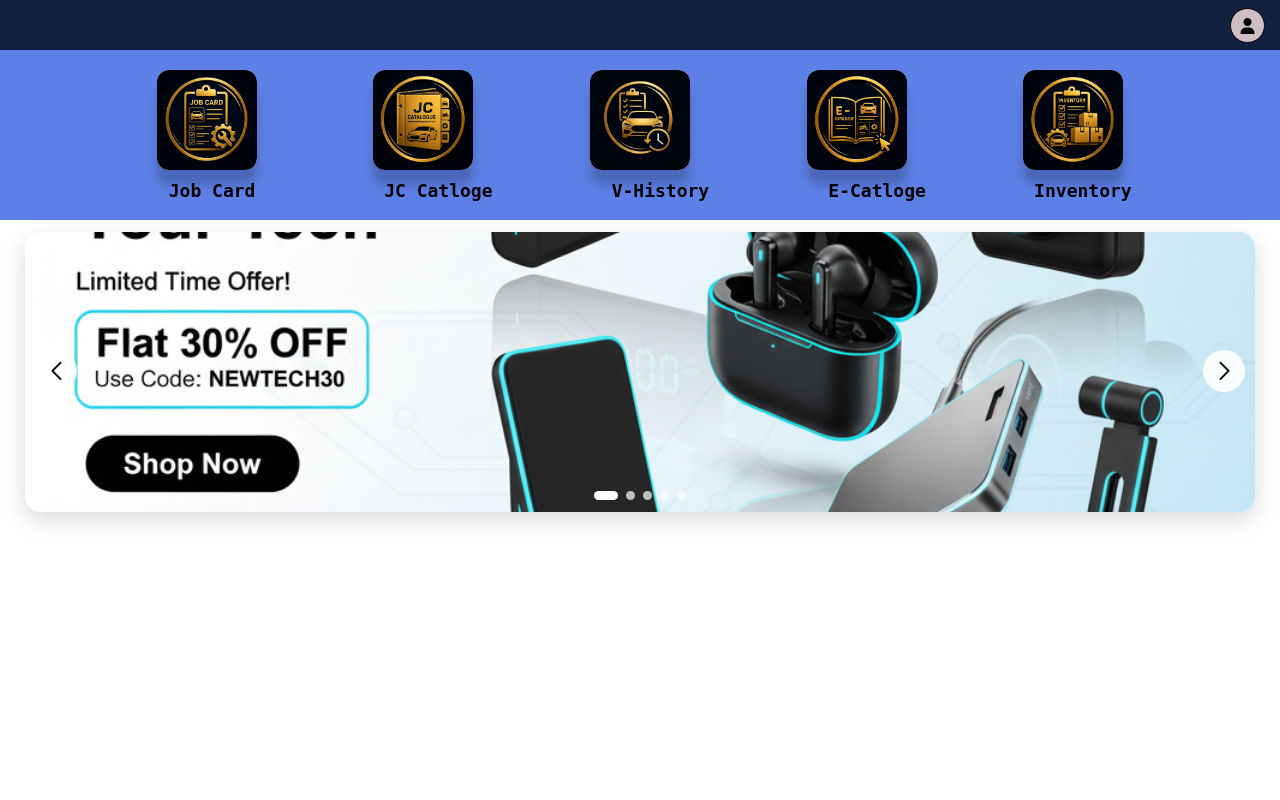
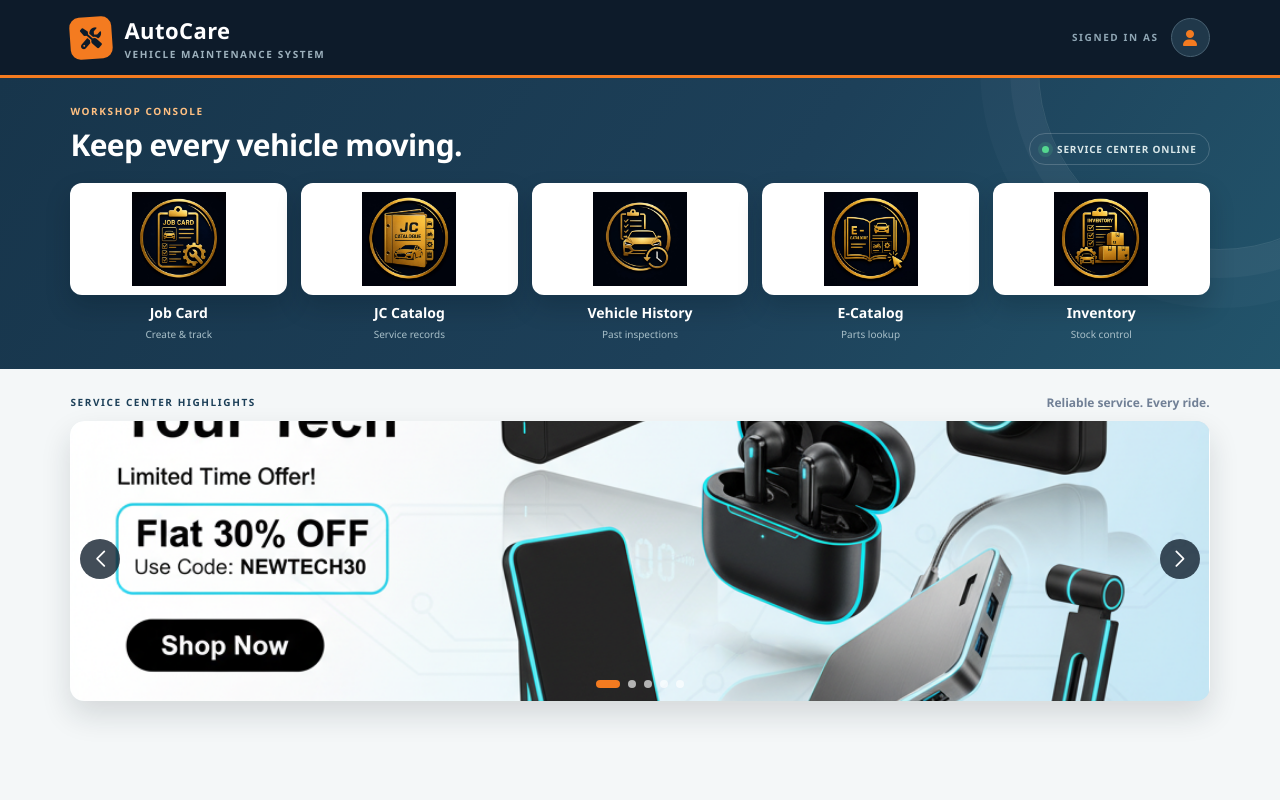
Before and after one commit to Abhishek279-dot/Two-FourWheelerMaintance, a PHP site: page /HomePage.html in a window 1280 px wide. Run offline with PHP 8.4, Linux system fonts and the light colour scheme; some libraries are stand-ins or nearby versions.

Commit message:
HomePage Updated

```diff
--- a/MAIN_CODE/FrontEnd/HomePage.html
+++ b/MAIN_CODE/FrontEnd/HomePage.html
@@ -3,10 +3,10 @@
 <head>
     <meta charset="UTF-8">
     <meta name="viewport" content="width=device-width, initial-scale=1.0">
-    <title>Home</title>
+    <title>AutoCare | Vehicle Maintenance System</title>
 
     <!-- Link to external CSS Stylesheet -->
-    <link rel="stylesheet" href="HomePage.css">
+    <link rel="stylesheet" href="homepage.css">
 
         <link
       rel="stylesheet"
@@ -21,63 +21,83 @@
 </head>
 <body>
     <div class="main-container">
-        <div class="header">
-           <h4 id="userRoleDisplay">Admin</h4>
-           <h6 id="userBranch">Swami Service Center</h6>
-            <div class="profile-circle">
-             <!-- <i data-lucide="user" id="userProfile"></i> -->
-              <i class="fa-solid fa-user" class="userProfile"></i>
+        <header class="header">
+            <div class="brand-lockup">
+                <div class="brand-mark"><i class="fa-solid fa-screwdriver-wrench"></i></div>
+                <div>
+                    <p class="brand-name">AutoCare</p>
+                    <span class="brand-caption">VEHICLE MAINTENANCE SYSTEM</span>
+                </div>
             </div>
-        </div>
 
-        <div class="menu">
+            <div class="header-account">
+                <div class="account-copy">
+                    <span class="account-label">SIGNED IN AS</span>
+                    <h4 id="userRoleDisplay">Admin</h4>
+                    <h6 id="userBranch">Swami Service Center</h6>
+                </div>
+                <div class="profile-circle" aria-label="User profile">
+                    <i class="fa-solid fa-user userProfile"></i>
+                </div>
+            </div>
+        </header>
+
+        <section class="menu">
+            <div class="menu-heading">
+                <div>
+                    <span class="section-kicker">WORKSHOP CONSOLE</span>
+                    <h1>Keep every vehicle moving.</h1>
+                </div>
+                <div class="service-status"><span class="status-dot"></span> SERVICE CENTER ONLINE</div>
+            </div>
 
             <div class="container">
-    <div class="categories-grid">
+    <div class="categories-grid" aria-label="Service modules">
       <div class="category-item">
         <div class="category-circle">
-                    <img src="Images/JobCard.jpeg" alt="JobCard">
-
+            <img src="Images/JobCard.jpeg" alt="Job Card">
         </div>
-        <h3><pre> Job Card</pre></h3>
+        <h3>Job Card</h3>
+        <span class="category-note">Create & track</span>
       </div>
       <div class="category-item">
         <div class="category-circle">
-                <img src="Images/JCCatlogeBlack.jpeg" alt="JobCard">
-
-
+            <img src="Images/JCCatlogeBlack.jpeg" alt="JC Catalog">
         </div>
-        <h3><pre> JC Catloge</pre></h3>
+        <h3>JC Catalog</h3>
+        <span class="category-note">Service records</span>
       </div>
       <div class="category-item">
         <div class="category-circle">
-            <img src="Images/vehicleHistoryBlack.jpeg" alt="JobCard">
-
+            <img src="Images/vehicleHistoryBlack.jpeg" alt="Vehicle History">
         </div>
-        <h3><pre>  V-History </pre></h3>
+        <h3>Vehicle History</h3>
+        <span class="category-note">Past inspections</span>
       </div>
       <div class="category-item">
         <div class="category-circle">
-                  <img src="Images/ECatlogeBlack.jpeg" alt="JobCard">
-
+            <img src="Images/ECatlogeBlack.jpeg" alt="E-Catalog">
         </div>
-        <h3><pre>  E-Catloge </pre></h3>
+        <h3>E-Catalog</h3>
+        <span class="category-note">Parts lookup</span>
       </div>
 
 
       <div class="category-item">
         <div class="category-circle">
-                  <img src="Images/InoventryBlack.jpeg" alt="Inoventry">
-
+            <img src="Images/InoventryBlack.jpeg" alt="Inventory">
         </div>
-        <h3><pre> Inventory </pre></h3>
+        <h3>Inventory</h3>
+        <span class="category-note">Stock control</span>
       </div>
     </div>
   </div>
-        </div>
+        </section>
 
                    <!-- Banner Image Swiper -->
-<div class="swiper banner-image-swiper">
+ <section class="banner-section" aria-label="Service center highlights">
+ <div class="banner-label"><span class="section-kicker">SERVICE CENTER HIGHLIGHTS</span><span>Reliable service. Every ride.</span></div>
+ <div class="swiper banner-image-swiper">
 
     <div class="swiper-wrapper">
 
@@ -111,6 +131,7 @@
     <div class="swiper-pagination banner-image-pagination"></div>
 
 </div>
+ </section>
 
     </div>
 
--- a/MAIN_CODE/FrontEnd/homepage.css
+++ b/MAIN_CODE/FrontEnd/homepage.css
@@ -1,246 +1,186 @@
-*{
-    margin:0;
-    padding:0;
-    box-sizing:border-box;
+:root {
+    --ink: #17202b;
+    --muted: #718096;
+    --navy: #0d1b2a;
+    --steel: #1d4059;
+    --surface: #f4f7f8;
+    --white: #ffffff;
+    --line: #dbe4e8;
+    --orange: #f47b20;
+    --orange-dark: #cf5b0e;
+    --green: #29a36a;
 }
 
-.body{
-    background-color:pink;
+* { margin: 0; padding: 0; box-sizing: border-box; }
+
+body {
+    min-height: 100vh;
+    background: var(--surface);
+    color: var(--ink);
+    font-family: "Segoe UI", Arial, sans-serif;
 }
 
-.header{
-    height:50px;
-    width:100%;
-    background:#12213f;
+.main-container { min-height: 100vh; overflow: hidden; }
+
+.header {
+    min-height: 78px;
+    width: 100%;
+    padding: 0 5.5%;
+    background: var(--navy);
+    display: flex;
+    align-items: center;
+    justify-content: space-between;
+    color: var(--white);
+    border-bottom: 3px solid var(--orange);
 }
 
-.menu{
-    height:170px;
-    width:100%;
-    background:rgb(93, 128, 230);
-    overflow: hidden;
-    margin:0;
+.brand-lockup, .header-account, .service-status, .banner-label { display: flex; align-items: center; }
+.brand-lockup { gap: 12px; }
+.brand-mark {
+    width: 42px;
+    height: 42px;
+    display: grid;
+    place-items: center;
+    border-radius: 10px;
+    color: var(--navy);
+    background: var(--orange);
+    font-size: 21px;
+    transform: rotate(-4deg);
+}
+.brand-name { font-size: 22px; font-weight: 800; letter-spacing: .02em; }
+.brand-caption, .account-label, .section-kicker {
+    display: block;
+    font-size: 10px;
+    font-weight: 800;
+    letter-spacing: .16em;
+}
+.brand-caption { color: #9db1bd; margin-top: 2px; }
+.header-account { gap: 12px; text-align: right; }
+.account-label { color: #8fa6b4; margin-bottom: 2px; }
+#userRoleDisplay { color: var(--white); font-size: 15px; font-weight: 700; }
+#userBranch { color: #a9bac3; font-size: 11px; font-weight: 500; margin-top: 2px; }
+.profile-circle {
+    height: 39px;
+    width: 39px;
+    border-radius: 50%;
+    border: 1px solid #486172;
+    background: #20384a;
+    color: var(--orange);
+    display: grid;
+    place-items: center;
 }
 
-/* ========== CATEGORIES SECTION ========== */
-.container {
+.menu {
+    min-height: 282px;
+    padding: 26px 5.5% 28px;
+    background: linear-gradient(125deg, #17354b 0%, var(--steel) 58%, #22546b 100%);
+    position: relative;
+    overflow: hidden;
+}
+.menu::after {
+    content: "";
+    position: absolute;
+    width: 360px;
+    height: 360px;
+    right: -120px;
+    top: -190px;
+    border: 1px solid rgba(255,255,255,.1);
+    border-radius: 50%;
+    box-shadow: 0 0 0 28px rgba(255,255,255,.035), 0 0 0 58px rgba(255,255,255,.025);
+}
+.menu-heading {
     max-width: 1200px;
-    margin: 0 auto;
+    margin: 0 auto 18px;
+    display: flex;
+    justify-content: space-between;
+    align-items: flex-end;
+    position: relative;
+    z-index: 1;
 }
-
-.categories-grid {
-    display: flex;
-    flex-wrap: nowrap;
-    justify-content: space-evenly;
-    align-items: flex-start;
+.section-kicker { color: #ffc082; margin-bottom: 6px; }
+.menu-heading h1 { color: var(--white); font-size: clamp(20px, 2.4vw, 30px); letter-spacing: -.02em; }
+.service-status {
+    gap: 8px;
+    padding: 8px 12px;
+    border: 1px solid rgba(255,255,255,.18);
+    border-radius: 20px;
+    color: #d9e7e9;
+    font-size: 10px;
+    font-weight: 800;
+    letter-spacing: .08em;
 }
-
+.status-dot { width: 7px; height: 7px; border-radius: 50%; background: #54d78f; box-shadow: 0 0 0 4px rgba(84,215,143,.15); }
+.container { max-width: 1200px; margin: 0 auto; position: relative; z-index: 1; }
+.categories-grid { display: flex; justify-content: space-between; align-items: stretch; gap: 14px; }
 .category-item {
+    flex: 1;
+    min-width: 0;
     text-align: center;
-    transition: transform 0.3s ease;
-    flex-shrink: 0;
-    width: 100px;
+    transition: transform .25s ease;
 }
-
-.category-item:hover {
-    transform: translateY(-5px);
-}
-
+.category-item:hover { transform: translateY(-5px); }
 .category-circle {
-    width: 100px;
-    height: 100px;
+    width: 100%;
+    height: 112px;
     border-radius: 12px;
-    background-color: white;
+    padding: 8px;
+    background: var(--white);
     display: flex;
     align-items: center;
     justify-content: center;
-    position: relative;
-    margin-top: 20px;
     margin-bottom: 10px;
-    box-shadow: 0 15px 10px rgba(0, 0, 0, 0.2);
+    border: 1px solid rgba(255,255,255,.7);
+    box-shadow: 0 12px 24px rgba(6, 20, 29, .22);
     cursor: pointer;
     overflow: hidden;
 }
+.category-circle img { width: 100%; height: 100%; object-fit: contain; }
+.category-item h3 { color: var(--white); font-size: 14px; line-height: 1.2; font-weight: 700; }
+.category-note { display: block; color: #a9c0c9; font-size: 10px; margin-top: 5px; }
 
-.category-circle img{
+.banner-section { width: 89%; max-width: 1200px; margin: 25px auto 35px; }
+.banner-label { justify-content: space-between; margin-bottom: 10px; }
+.banner-label .section-kicker { color: var(--steel); margin: 0; }
+.banner-label > span:last-child { color: var(--muted); font-size: 12px; font-weight: 600; }
+.banner-image-swiper {
     width: 100%;
-    height: 100%;
-    object-fit: contain;
-}
-
-.category-image {
-    height: 100px;
-    width: 100px;
-    font-size: 48px;
-    z-index: 2;
-}
-
-.category-item h3 {
-    font-size: 18px;
-    color: black;
-    font-family:verdana;
-    font-weight: 550;
-    margin: 0;
-}
-
-/* Responsive rules for this section */
-@media (max-width: 768px) {
-    .categories-grid {
-        grid-template-columns: repeat(2, 1fr);
-        gap: 5px;
-    }
-
-    .category-circle {
-        width: 150px;
-        height: 150px;
-    }
-
-    .category-image {
-        font-size: 36px;
-    }
-
-    .category-item h3 {
-        font-size: 16px;
-    }
-}
-
-.profile-circle{
-    height:35px;
-    width:35px;
-    border-radius:50%;
-    border:1px solid black;
-    background-color:rgb(207, 191, 194);
-    position:absolute;
-    right:15px;
-    top:8px;
-    display:flex;
-    justify-content:center;
-    align-items:center;
-}
-
-#userRoleDisplay{
-    color: rgb(181, 212, 0);
-    font-weight: bold;
-    margin-right: 58px;
-    text-align:right;
-    padding-top:10px;
-}
-
-#userBranch{
-    color: rgb(1, 187, 72);
-    margin-right: 58px;
-    text-align:right;
-}
-
-/* ================================
-   BANNER IMAGE SWIPER
-================================ */
-
-.banner-image-swiper {
-    width: calc(100% - 50px);
     height: 280px;
-    margin: 12px auto;
-    border-radius: 16px;
+    border-radius: 14px;
     overflow: hidden;
     position: relative;
-    box-shadow: 0 8px 25px rgba(0, 0, 0, 0.15);
+    background: #dce6e9;
+    box-shadow: 0 14px 30px rgba(23, 32, 43, .14);
 }
-
-.banner-image-swiper .swiper-wrapper {
-    width: 100%;
-    height: 100%;
+.banner-image-swiper .swiper-wrapper, .banner-image-swiper .swiper-slide { width: 100%; height: 100%; }
+.banner-image-swiper .swiper-slide { display: flex; justify-content: center; align-items: center; background: #e8eff1; }
+.banner-image-swiper .swiper-slide img { width: 100%; height: 100%; display: block; object-fit: cover; }
+.banner-image-swiper .swiper-button-next, .banner-image-swiper .swiper-button-prev {
+    width: 40px; height: 40px; border-radius: 50%; background: rgba(13,27,42,.78); color: var(--white); transition: .25s ease;
 }
-
-.banner-image-swiper .swiper-slide {
-    width: 100%;
-    height: 100%;
-    display: flex;
-    justify-content: center;
-    align-items: center;
-    background: #f5f5f5;
-}
-
-.banner-image-swiper .swiper-slide img {
-    width: 100%;
-    height: 100%;
-    display: block;
-    object-fit: cover;
-}
-
-/* Navigation */
-
-.banner-image-swiper .swiper-button-next,
-.banner-image-swiper .swiper-button-prev {
-    width: 42px;
-    height: 42px;
-    border-radius: 50%;
-    background: rgba(255, 255, 255, 0.9);
-    color: #111;
-    transition: 0.3s ease;
-}
-
-.banner-image-swiper .swiper-button-next:hover,
-.banner-image-swiper .swiper-button-prev:hover {
-    background: #ffffff;
-    transform: scale(1.08);
-}
-
-.banner-image-swiper .swiper-button-next::after,
-.banner-image-swiper .swiper-button-prev::after {
-    font-size: 18px;
-    font-weight: bold;
-}
-
-/* Pagination */
-
-.banner-image-swiper .swiper-pagination-bullet {
-    width: 9px;
-    height: 9px;
-    background: #ffffff;
-    opacity: 0.7;
-    transition: 0.3s ease;
-}
-
-.banner-image-swiper .swiper-pagination-bullet-active {
-    width: 24px;
-    border-radius: 10px;
-    background: #ffffff;
-    opacity: 1;
-}
-
-/* ================================
-   RESPONSIVE
-================================ */
+.banner-image-swiper .swiper-button-next:hover, .banner-image-swiper .swiper-button-prev:hover { background: var(--orange); transform: scale(1.08); }
+.banner-image-swiper .swiper-button-next::after, .banner-image-swiper .swiper-button-prev::after { font-size: 16px; font-weight: 800; }
+.banner-image-swiper .swiper-pagination-bullet { width: 8px; height: 8px; background: var(--white); opacity: .65; transition: .25s ease; }
+.banner-image-swiper .swiper-pagination-bullet-active { width: 24px; border-radius: 10px; background: var(--orange); opacity: 1; }
 
 @media (max-width: 768px) {
-
-    .banner-image-swiper {
-        height: 220px;
-        margin: 0 auto;
-        border-radius: 12px;
-    }
-
-    .banner-image-swiper .swiper-button-next,
-    .banner-image-swiper .swiper-button-prev {
-        width: 34px;
-        height: 34px;
-    }
-
-    .banner-image-swiper .swiper-button-next::after,
-    .banner-image-swiper .swiper-button-prev::after {
-        font-size: 14px;
-    }
+    .header { padding: 0 20px; }
+    .menu { padding: 22px 20px 24px; }
+    .menu-heading { align-items: flex-start; gap: 12px; }
+    .service-status { font-size: 9px; white-space: nowrap; }
+    .categories-grid { gap: 9px; overflow-x: auto; padding: 2px 2px 7px; scrollbar-width: thin; }
+    .category-item { flex: 0 0 154px; }
+    .category-circle { height: 100px; }
+    .banner-section { width: calc(100% - 40px); margin-top: 20px; }
+    .banner-image-swiper { height: 220px; }
 }
-
 @media (max-width: 480px) {
-
-    .banner-image-swiper {
-        height: 170px;
-        border-radius: 10px;
-    }
-
-    .banner-image-swiper .swiper-button-next,
-    .banner-image-swiper .swiper-button-prev {
-        display: none;
-    }
+    .header { min-height: 70px; }
+    .brand-name { font-size: 19px; }
+    .brand-caption { font-size: 8px; }
+    .account-copy { display: none; }
+    .menu-heading { display: block; margin-bottom: 16px; }
+    .service-status { display: inline-flex; margin-top: 11px; }
+    .banner-label { align-items: flex-start; gap: 6px; flex-direction: column; }
+    .banner-image-swiper { height: 170px; border-radius: 10px; }
+    .banner-image-swiper .swiper-button-next, .banner-image-swiper .swiper-button-prev { display: none; }
 }
```
